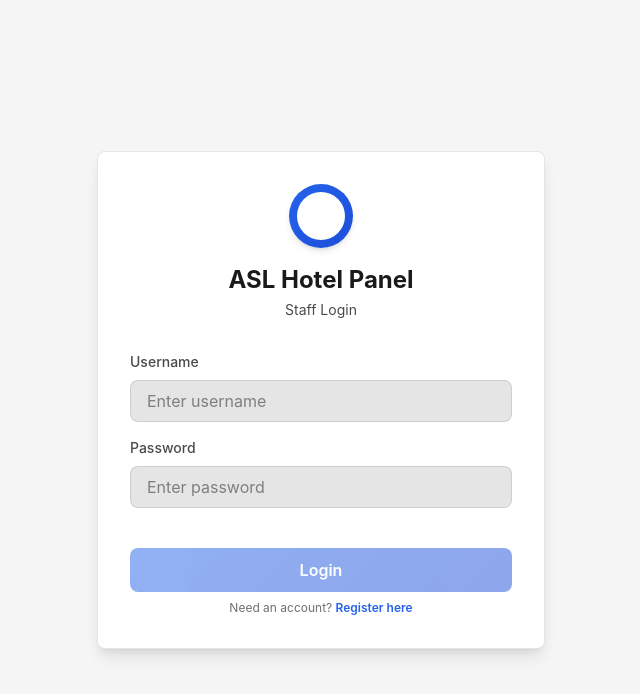
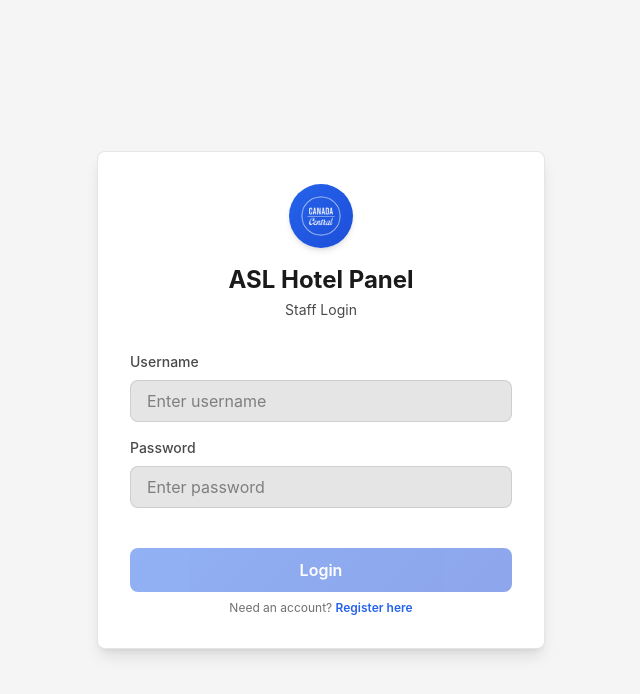
Before and after one commit to Asaph-Velazquez/ASL-Web, a React (Vite) app: page /login in a window 1280 px wide. Shown: the top 694 px of the page, without its empty margins (319-959 px from the left). Built offline with nearby package versions, Linux system fonts and the light colour scheme; no server answers.

Commit message:
fix(login): show hotel logo in both themes

```diff
--- a/src/components/Login.tsx
+++ b/src/components/Login.tsx
@@ -59,7 +59,7 @@ function Login({ onAuthenticated }: { onAuthenticated: () => void }) {
                 background: 'linear-gradient(135deg, var(--hotel-primary), var(--hotel-secondary))',
               }}
             >
-              <img src={hotelLogo} alt="Hotel logo" className="w-12 h-12 object-contain rounded-full bg-white p-1" />
+              <img src={hotelLogo} alt="Hotel logo" className="w-12 h-12 object-contain rounded-full p-1" />
             </div>
             <h1 className="text-2xl font-bold" style={{ color: 'var(--text-primary)' }}>ASL Hotel Panel</h1>
             <p className="text-sm mt-1" style={{ color: 'var(--text-secondary)' }}>Staff Login</p>
```
